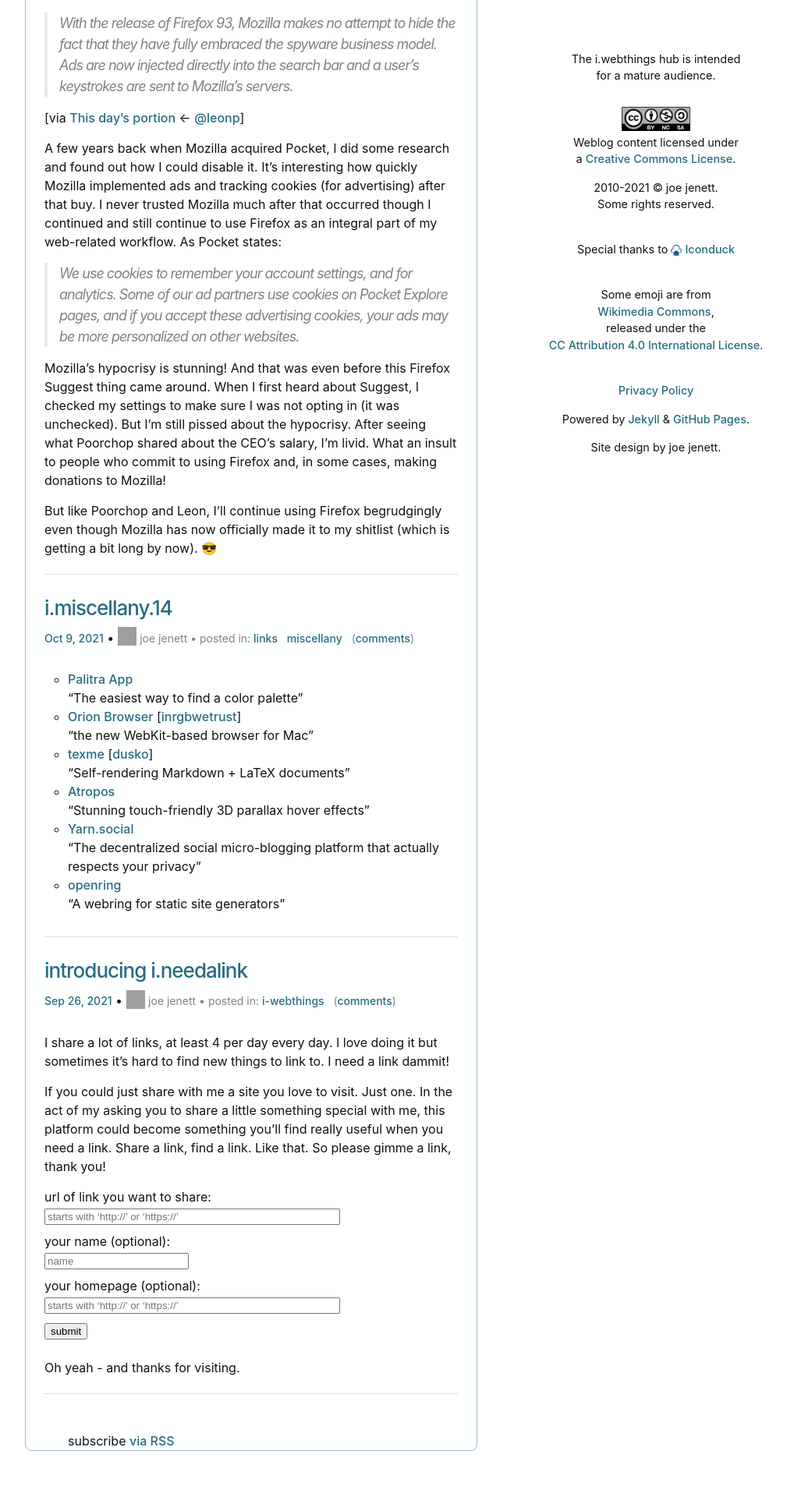
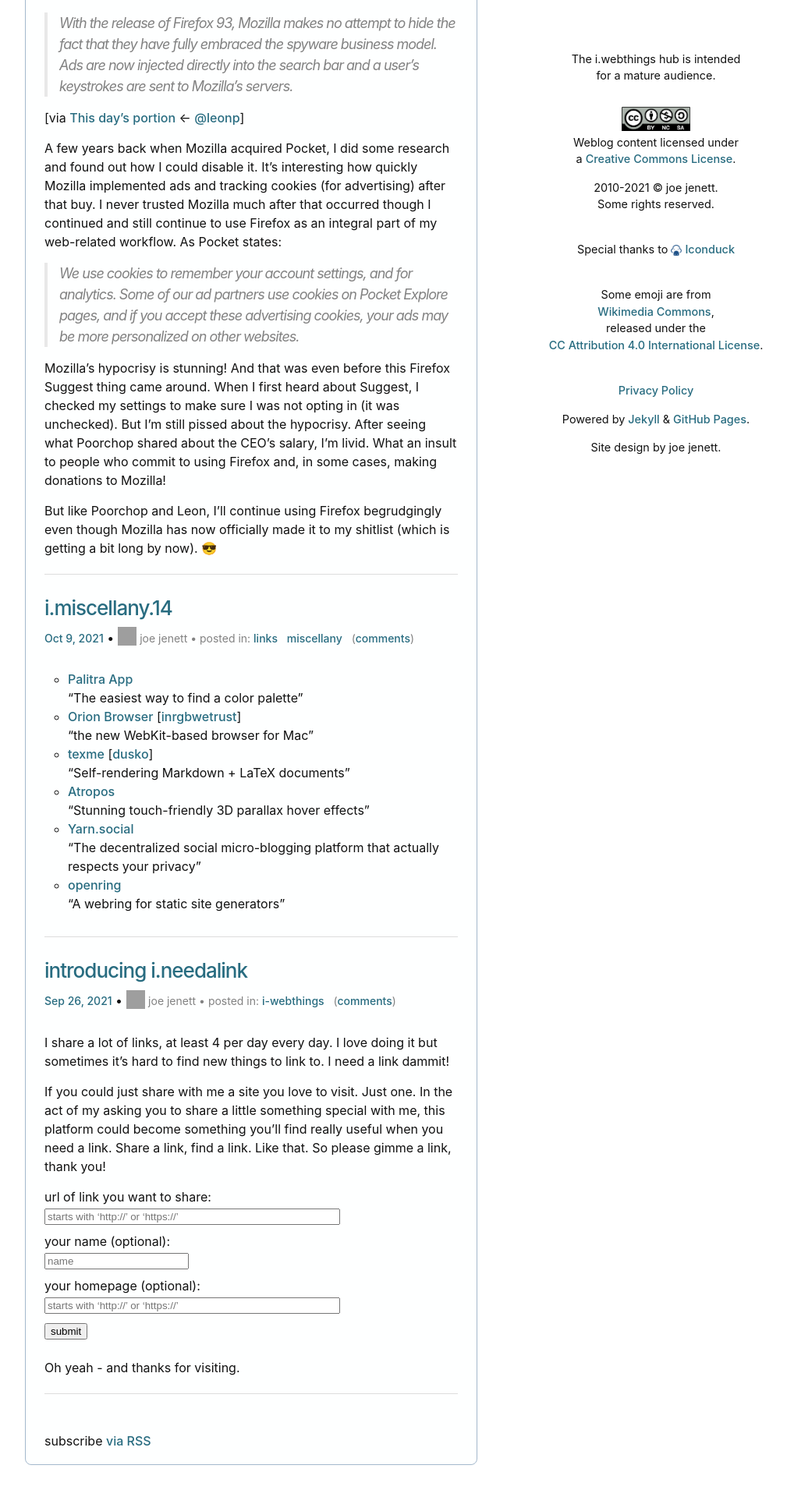
Before and after one commit to joejenett/i.webthings, a Jekyll site: the page built from index.md, in a window 1280 px wide. Shown: the part 946-2866 px from the top of the page at 78% size, without its empty margins (108-1117 px from the left). Built offline with Jekyll 4.4.1, drawn with Linux system fonts in a browser that asks for light colours; comment, search, counter and statistics services are not loaded; grey boxes are pictures that could not be loaded.

Commit message:
Update home.html

```diff
--- a/_layouts/home.html
+++ b/_layouts/home.html
@@ -79,7 +79,7 @@ layout: default
 
 {%- endfor -%}
 </ul>
-<p style="margin:0 30px;" class="rss-subscribe">subscribe <a href="{{ "/feed.atom" | relative_url }}">via RSS</a></p>
+<p style="margin:0 0 18px 0;" class="rss-subscribe">subscribe <a href="{{ "/feed.atom" | relative_url }}">via RSS</a></p>
 
 <!--
 <script type="text/javascript">
```
